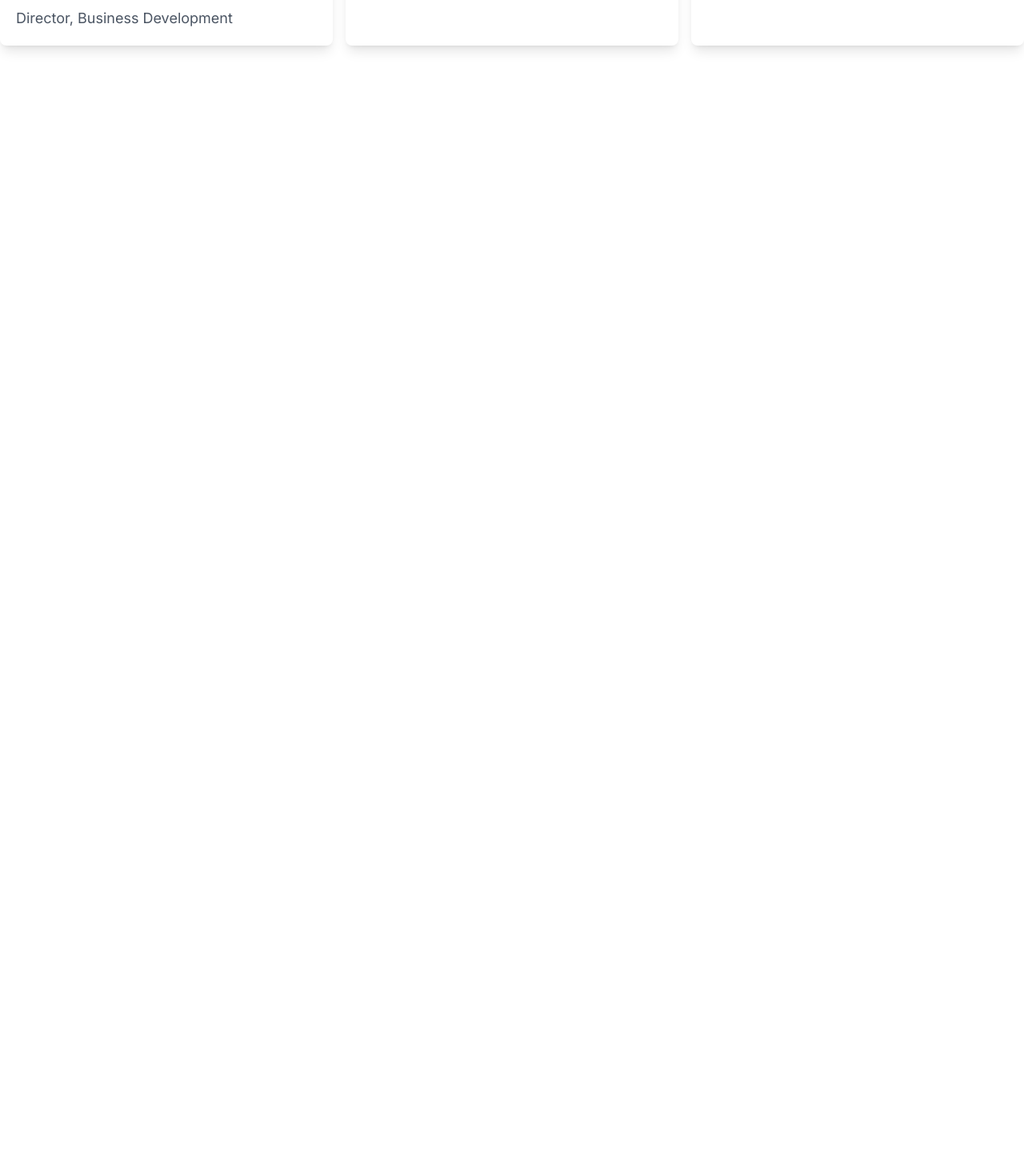
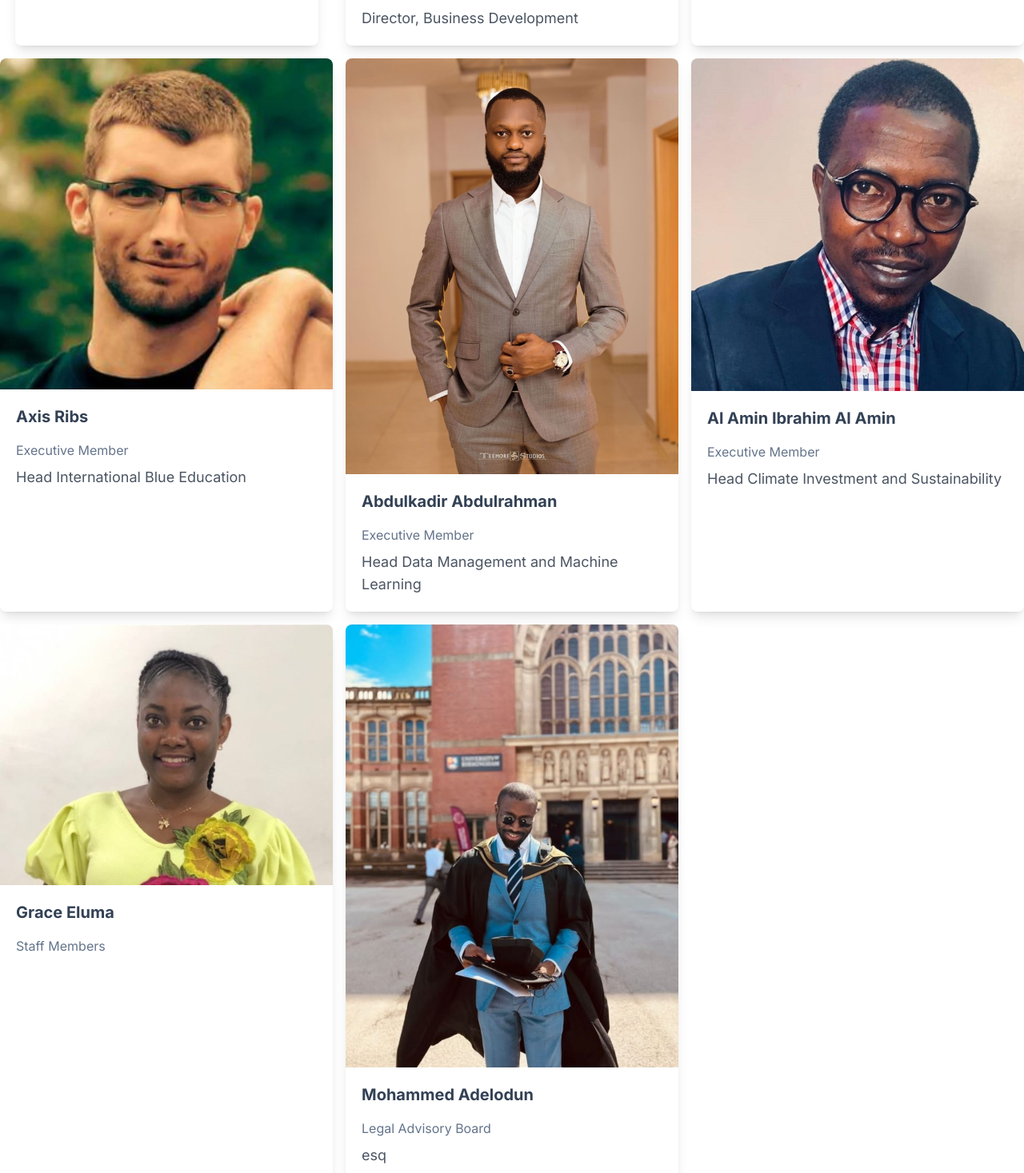
Before and after one commit to Rotinuel/pbe, a Next.js app: page /people in a window 1280 px wide. Shown: the part 1330-2797 px from the top of the page at 80% size. Before the commit the page ends 1785 px from the top, so only its background shows below. Built offline with nearby package versions, Linux system fonts and the light colour scheme.

Commit message:
our people

```diff
--- a/app/people/page.tsx
+++ b/app/people/page.tsx
@@ -18,6 +18,12 @@ const dataList = [
         position: "Executive Member"
     },
     {
+        img: "/assets/abiodun.jpg",
+        name: "Abiodun Sanusi",
+        text: "Head Investment",
+        position: "Executive Member"
+    },
+    {
         img: "/assets/victor.jpg",
         name: "Victor Ayo Oritedi",
         text: "Director, Business Development",
@@ -30,17 +36,35 @@ const dataList = [
         position: "Executive Member"
     },
     {
+        img: "/assets/Axis.jpg",
+        name: "Axis Ribs",
+        text: "Head International Blue Education",
+        position: "Executive Member"
+    },
+    {
+        img: "/assets/Abdulkadir.jpg",
+        name: "Abdulkadir Abdulrahman",
+        text: "Head Data Management and Machine Learning",
+        position: "Executive Member"
+    },
+    {
+        img: "/assets/ibrahim.jpg",
+        name: "Al Amin Ibrahim Al Amin",
+        text: "Head Climate Investment and Sustainability",
+        position: "Executive Member"
+    },
+    {
         img: "/assets/grace.jpg",
         name: "Grace Eluma",
         text: "",
         position: " Staff Members"
     },
-    // {
-    //     img: "",
-    //     name: "Prof. Gunter Pauli",
-    //     text: "Technical Partner",
-    //     position: "Global Advisory Board"
-    // },
+    {
+        img: "/assets/mohammed.jpg",
+        name: "Mohammed Adelodun",
+        text: "esq",
+        position: "Legal Advisory Board"
+    },
 ]
 
 
--- a/app/portfolio/page.tsx
+++ b/app/portfolio/page.tsx
@@ -1,11 +1,14 @@
 import React from "react";
 import Link from "next/link";
 
+const cat = [
+  {name:"MOU", href:"https://nairametrics.com/2024/02/07/unilorin-signs-mou-with-swiss-firm-one-other-for-blue-economy-partnership/"},
+]
+
 function portfolio() {
   return (
-    <div className="mx-auto py-24 px-8">
-      <div className="grid lg:grid-cols-3"></div>
-      <p className="leading-[32px] text-justify">
+    <div className="mx-auto py-24 lg:px-36 px-8">
+      <p className="leading-[48px] text-justify lg:pt-18">
         Premium Blue Economy Innovations and Investments Limited is dedicated to
         driving sustainable marine and blue economy initiatives in Nigeria.
         Founded in Abuja, the company brings together a diverse team of experts
@@ -20,8 +23,7 @@ function portfolio() {
         Stewardship: Projects focused on protecting marine biodiversity and
         ecosystems. Unilorin signs MOU with Swiss firm, one other for blue
         economy partnership
-        <Link href="https://nairametrics.com/2024/02/07/unilorin-signs-mou-with-swiss-firm-one-other-for-blue-economy-partnership/"> Unilorin Signs MOU with Swiss firm, one other for blue economy partnership
-
+        <Link href=''>
         </Link>
         </p>
 
```
Also changed, not shown: public/assets/Abdulkadir.jpg (renamed from public/assets/Abdulkadir Abulrahman.jpg), public/assets/Axis.jpg (renamed from public/assets/Axis Ribs.jpg).
